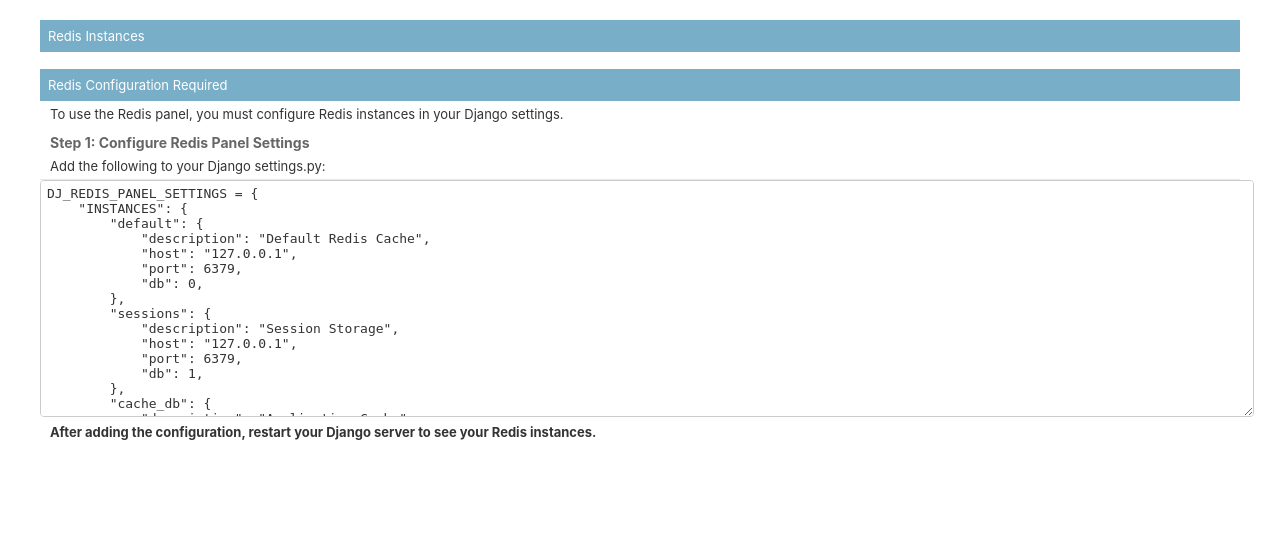
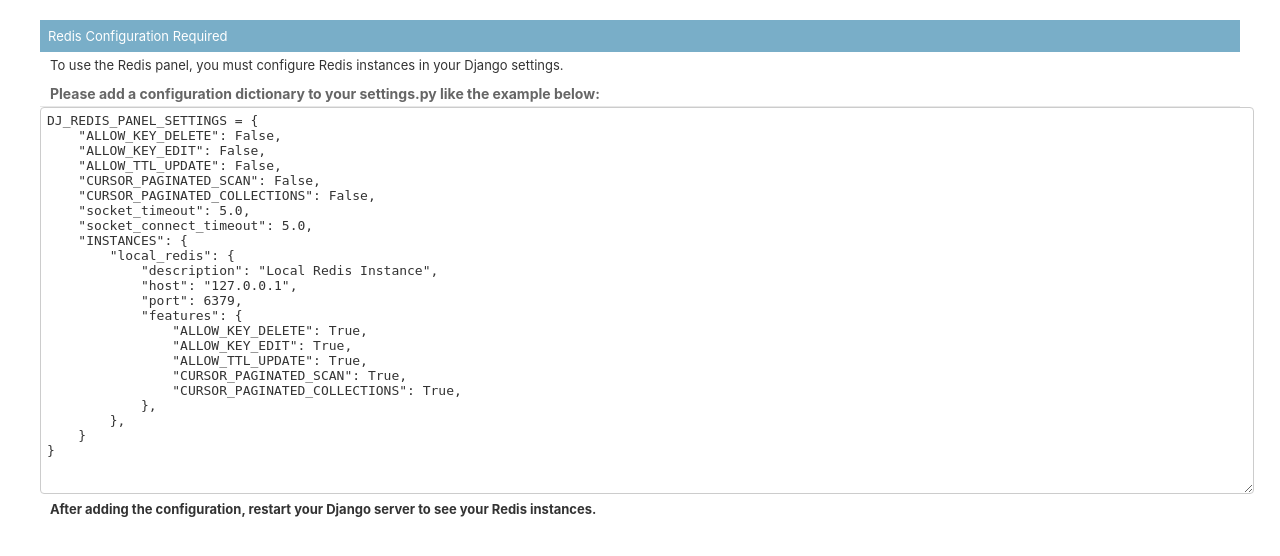
Before and after one commit to yassi/dj-redis-panel, a Django app: template dj_redis_panel/templates/admin/dj_redis_panel/index.html in a window 1280 px wide. Shown: the part 86-642 px from the top of the page. Run offline with Django 4.2, Linux system fonts and the light colour scheme; the template is opened without the code that fills it, so the values that code supplies are empty.

Commit message:
Remove buttons from instance list (#18)
* switch to using title links and remove button from intance list

* update the example settings message

* update test matrix to use python 3.14

* bump up version to 0.5.1

* fix mismatch braces

* switch to testing 3.14 against latest django

---------

Co-authored-by: Yasser Toruno <yasser@yassers-mbp.lan>

```diff
--- a/dj_redis_panel/templates/admin/dj_redis_panel/index.html
+++ b/dj_redis_panel/templates/admin/dj_redis_panel/index.html
@@ -3,9 +3,9 @@
 
 {% block content %}
 <div class="module">
+    {% if redis_instances %}
     <h2>{% trans 'Redis Instances' %}</h2>
     <br>
-    {% if redis_instances %}
     <div class="results">
         <table id="result_list">
             <thead>
@@ -16,14 +16,19 @@
                     <th scope="col">{% trans 'Memory Used' %}</th>
                     <th scope="col">{% trans 'Clients' %}</th>
                     <th scope="col">{% trans 'Total Keys' %}</th>
-                    <th scope="col">{% trans 'Actions' %}</th>
                 </tr>
             </thead>
             <tbody>
                 {% for instance in redis_instances %}
                 <tr class="{% cycle 'row1' 'row2' %}">
                     <td>
-                        <strong>{{ instance.alias }}</strong>
+                        {% if instance.status == 'connected' %}
+                        <a href="{% url 'dj_redis_panel:instance_overview' instance.alias %}">
+                            <strong>{{ instance.alias }}</strong>
+                        </a>
+                        {% else %}
+                            <strong>{{ instance.alias }}</strong>
+                        {% endif %}
                         {% if instance.config.description %}
                             <br><small class="quiet">{{ instance.config.description }}</small>
                         {% endif %}
@@ -72,15 +77,6 @@
                             <span class="quiet">—</span>
                         {% endif %}
                     </td>
-                    <td>
-                        {% if instance.status == 'connected' %}
-                            <a href="{% url 'dj_redis_panel:instance_overview' instance.alias %}" class="default">
-                                {% trans 'Browse Instance' %}
-                            </a>
-                        {% else %}
-                            <span class="quiet">{% trans 'N/A' %}</span>
-                        {% endif %}
-                    </td>
                 </tr>
                 {% endfor %}
             </tbody>
@@ -98,35 +94,34 @@
             </div>
 
             <div class="form-row">
-                <h3>{% trans 'Step 1: Configure Redis Panel Settings' %}</h3>
-                <div class="help-text">
-                    <p>{% trans 'Add the following to your Django settings.py:' %}</p>
-                </div>
+                <h3>{% trans 'Please add a configuration dictionary to your settings.py like the example below:' %}</h3>
                 <fieldset class="collapse">
                     <div class="form-row">
-                        <textarea readonly rows="15" class="vLargeTextField" style="font-family: monospace; width: 100%;">DJ_REDIS_PANEL_SETTINGS = {
+                        <textarea readonly rows="25" class="vLargeTextField" style="font-family: monospace; width: 100%;">
+DJ_REDIS_PANEL_SETTINGS = {
+    "ALLOW_KEY_DELETE": False,
+    "ALLOW_KEY_EDIT": False,
+    "ALLOW_TTL_UPDATE": False,
+    "CURSOR_PAGINATED_SCAN": False,
+    "CURSOR_PAGINATED_COLLECTIONS": False,
+    "socket_timeout": 5.0,
+    "socket_connect_timeout": 5.0,
     "INSTANCES": {
-        "default": {
-            "description": "Default Redis Cache",
+        "local_redis": {
+            "description": "Local Redis Instance",
             "host": "127.0.0.1",
             "port": 6379,
-            "db": 0,
+            "features": {
+                "ALLOW_KEY_DELETE": True,
+                "ALLOW_KEY_EDIT": True,
+                "ALLOW_TTL_UPDATE": True,
+                "CURSOR_PAGINATED_SCAN": True,
+                "CURSOR_PAGINATED_COLLECTIONS": True,
+            },
         },
-        "sessions": {
-            "description": "Session Storage",
-            "host": "127.0.0.1",
-            "port": 6379,
-            "db": 1,
-        },
-        "cache_db": {
-            "description": "Application Cache",
-            "host": "127.0.0.1",
-            "port": 6379,
-            "db": 2,
-        },
-        # Add more instances as needed...
     }
-}</textarea>
+}
+</textarea>
                     </div>
                 </fieldset>
             </div>
--- a/pyproject.toml
+++ b/pyproject.toml
@@ -4,7 +4,7 @@
 
 [project]
 name = "dj-redis-panel"
-version = "0.5.0"
+version = "0.5.1"
 description = "A Django Admin panel for browsing and inspecting Redis keys"
 readme = "README.md"
 license = {text = "MIT"}
@@ -26,6 +26,8 @@
     "Programming Language :: Python :: 3.10",
     "Programming Language :: Python :: 3.11",
     "Programming Language :: Python :: 3.12",
+    "Programming Language :: Python :: 3.13",
+    "Programming Language :: Python :: 3.14",
     "Operating System :: OS Independent",
     "Intended Audience :: Developers",
     "Topic :: Software Development :: Libraries :: Application Frameworks",
```
Also changed, not shown: .github/workflows/test.yml.
